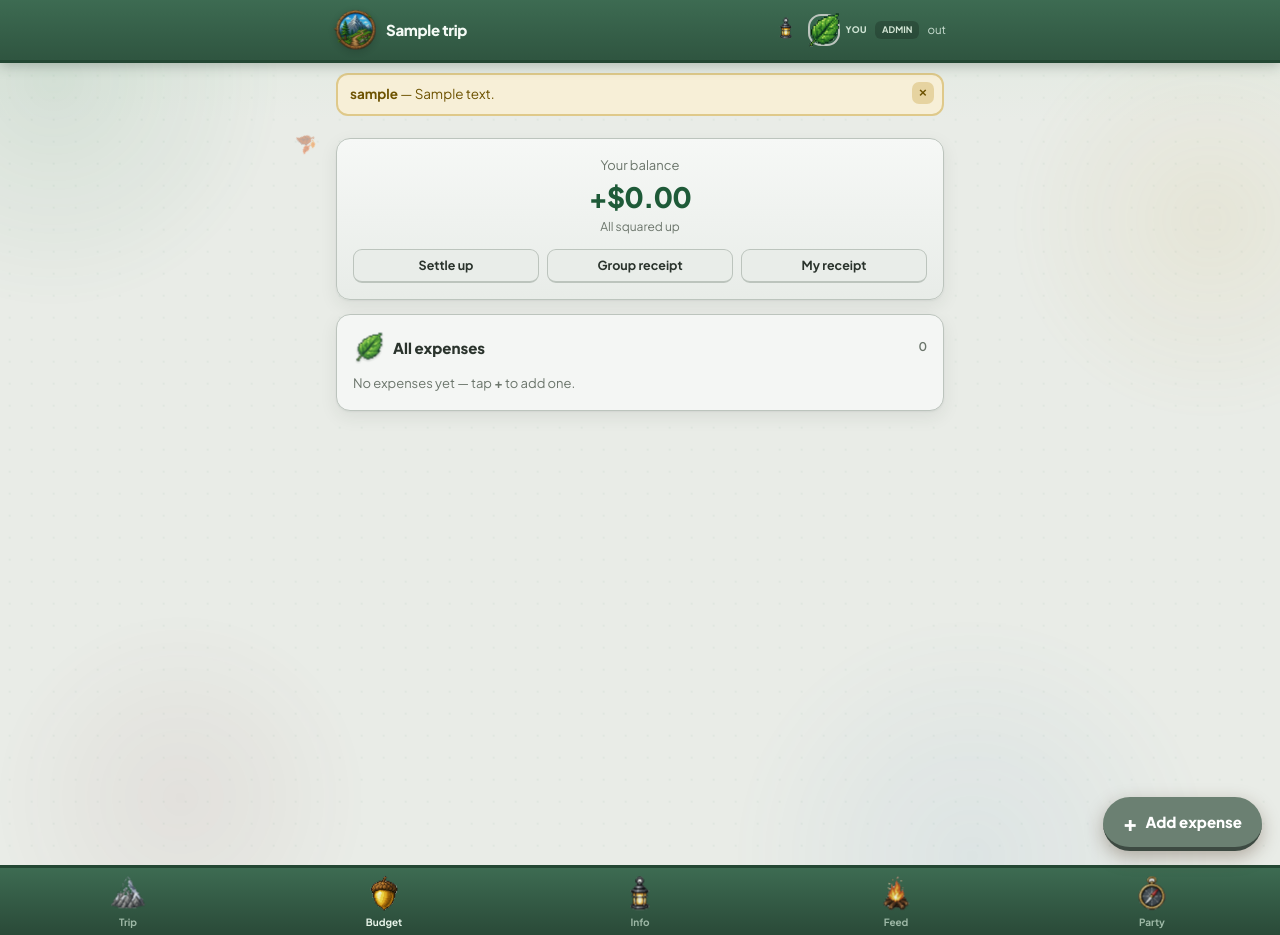
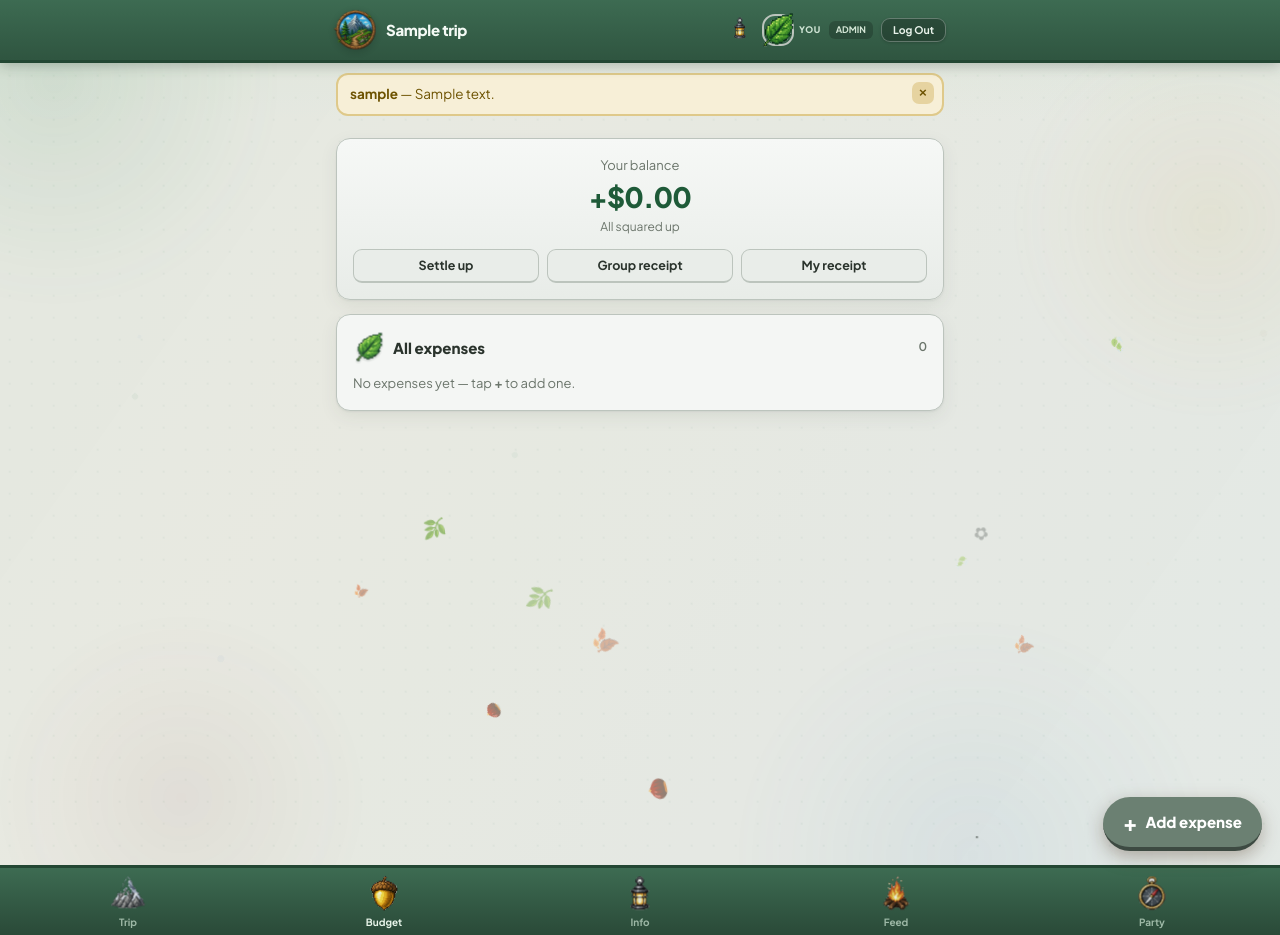
Before and after one commit to Malac-253/nsc-public-demos, a Django app: page /budget/ in a window 1280 px wide. Run offline with Django 5.2, Linux system fonts and the light colour scheme; a user stored in the database is signed in; tables that the repository leaves empty hold one stand-in row (values such as "Sample post"); data that the repository does not hold is empty.

Commit message:
s3 phote update

```diff
--- a/guiltali/guiltali/settings.py
+++ b/guiltali/guiltali/settings.py
@@ -115,7 +115,10 @@ if os.environ.get("AWS_STORAGE_BUCKET_NAME"):
     AWS_SECRET_ACCESS_KEY = os.environ.get("AWS_SECRET_ACCESS_KEY", "")
     AWS_S3_FILE_OVERWRITE = False
     AWS_DEFAULT_ACL = None
-    AWS_QUERYSTRING_AUTH = False
+    # Private bucket + time-limited signed URLs — only pages your app renders (after login)
+    # get working links; raw S3 object URLs return 403. Download/img/video still work.
+    AWS_QUERYSTRING_AUTH = True
+    AWS_QUERYSTRING_EXPIRE = int(os.environ.get("AWS_QUERYSTRING_EXPIRE", "86400"))  # 24h
     AWS_S3_OBJECT_PARAMETERS = {"CacheControl": "max-age=86400"}
     custom_domain = os.environ.get("AWS_S3_CUSTOM_DOMAIN")
     if custom_domain:
--- a/guiltali/templates/base.html
+++ b/guiltali/templates/base.html
@@ -41,6 +41,19 @@ body{
   animation:driftDots 34s linear infinite;
 }
 @keyframes driftDots{from{background-position:0 0,0 0}to{background-position:0 0,220px 220px}}
+/* slow color wash — very low opacity, shifts through meadow tones */
+body::after{content:"";position:fixed;inset:0;z-index:-2;pointer-events:none;
+  background:linear-gradient(125deg,
+    rgba(47,125,79,.07) 0%, rgba(201,164,65,.06) 28%,
+    rgba(63,127,191,.05) 55%, rgba(93,127,53,.06) 78%, rgba(47,125,79,.07) 100%);
+  background-size:240% 240%;
+  animation:colorWash 48s ease-in-out infinite;
+  mix-blend-mode:multiply;
+}
+@keyframes colorWash{
+  0%,100%{background-position:0% 40%;opacity:.55}
+  50%{background-position:100% 60%;opacity:.85}
+}
 /* soft drifting light blobs behind everything, purely decorative */
 body::before{content:"";position:fixed;inset:-10% -10%;z-index:-1;pointer-events:none;
   background:
@@ -48,7 +61,7 @@ body::before{content:"";position:fixed;inset:-10% -10%;z-index:-1;pointer-events
     radial-gradient(300px 300px at 85% 30%,rgba(201,164,65,.09),transparent 65%),
     radial-gradient(360px 360px at 70% 85%,rgba(63,127,191,.07),transparent 65%),
     radial-gradient(280px 280px at 20% 80%,rgba(122,46,53,.06),transparent 65%);
-  animation:blobDrift 26s ease-in-out infinite alternate;
+  animation:blobDrift 26s ease-in-out infinite alternate, blobTint 55s ease-in-out infinite;
   filter:blur(4px);
 }
 @keyframes blobDrift{
@@ -56,15 +69,23 @@ body::before{content:"";position:fixed;inset:-10% -10%;z-index:-1;pointer-events
   50%{transform:translate(2%,-3%) scale(1.06)}
   100%{transform:translate(-3%,2%) scale(1.02)}
 }
-/* drifting leaf/spore particles */
-.particle{position:fixed;z-index:-1;pointer-events:none;top:-40px;font-size:16px;
-  opacity:.5;animation-name:fallDrift;animation-timing-function:linear;animation-iteration-count:infinite}
+@keyframes blobTint{
+  0%,100%{filter:blur(4px) hue-rotate(0deg) saturate(1)}
+  33%{filter:blur(4px) hue-rotate(12deg) saturate(1.05)}
+  66%{filter:blur(4px) hue-rotate(-10deg) saturate(.98)}
+}
+/* drifting leaf/spore particles + soft dots */
+.particle,.particle-dot{position:fixed;z-index:-1;pointer-events:none;top:-40px}
+.particle{font-size:16px;opacity:.45;animation-name:fallDrift;
+  animation-timing-function:linear;animation-iteration-count:infinite}
+.particle-dot{border-radius:50%;animation-name:fallDrift;
+  animation-timing-function:linear;animation-iteration-count:infinite}
 @keyframes fallDrift{
   from{transform:translate(0,0) rotate(0deg)}
   to{transform:translate(var(--drift,40px),115vh) rotate(340deg)}
 }
 @media (prefers-reduced-motion:reduce){
-  body,body::before,.particle{animation:none !important}
+  body,body::before,body::after,.particle,.particle-dot{animation:none !important}
 }
 a{color:var(--green);text-decoration:none}
 main{max-width:640px;margin:0 auto;padding:16px 16px 40px;animation:pageIn .35s ease both}
@@ -92,6 +113,11 @@ header.app .inner{max-width:640px;margin:0 auto;display:flex;align-items:center;
 .role-chip{font-size:9px;font-family:var(--display);font-weight:700;text-transform:uppercase;
   padding:2px 7px;border-radius:6px;background:rgba(0,0,0,.2);color:#d4e6d6}
 .whoami a{color:#c8ddd0;font-size:11.5px}
+.logout-btn{appearance:none;border:1px solid rgba(255,255,255,.28);
+  background:rgba(0,0,0,.25);color:#e8f2ea;font-family:inherit;font-size:10.5px;font-weight:700;
+  padding:6px 11px;border-radius:9px;cursor:pointer;white-space:nowrap;line-height:1;
+  box-shadow:0 1px 3px rgba(0,0,0,.18);transition:background .15s ease,border-color .15s ease}
+.logout-btn:active{background:rgba(0,0,0,.4);border-color:rgba(255,255,255,.4)}
 
 /* ---------- announcements ---------- */
 .announce{max-width:640px;margin:10px auto 0;padding:0 16px}
@@ -254,7 +280,7 @@ nav.tabbar a.active img{transform:translateY(-2px) scale(1.15);filter:none;
         <span style="font-size:9px;font-weight:800;text-transform:uppercase;letter-spacing:.5px;color:#cfe4d4">You</span>
       </a>
       <span class="role-chip">{{ me.get_role_display }}</span>
-      <a href="{% url 'logout' %}" onclick="event.preventDefault();document.getElementById('logout-form').submit()">out</a>
+      <button type="button" class="logout-btn" data-snd="snap" onclick="document.getElementById('logout-form').submit()">Log Out</button>
       <form id="logout-form" method="post" action="{% url 'logout' %}" hidden>{% csrf_token %}</form>
     </div>
   </div>
@@ -390,17 +416,36 @@ function dismissNote(btn) {
 /* ------- drifting leaf/spore particles (decorative, respects reduced-motion) ------- */
 (function () {
   if (window.matchMedia && window.matchMedia("(prefers-reduced-motion: reduce)").matches) return;
-  const glyphs = ["🍃", "🌿", "🍂"];
-  for (let i = 0; i < 6; i++) {
+  const glyphs = ["🍃", "🌿", "🍂", "🌰", "✿", "·"];
+  const dotColors = [
+    "rgba(47,125,79,.14)", "rgba(201,164,65,.12)", "rgba(63,127,191,.10)",
+    "rgba(93,127,53,.13)", "rgba(196,122,61,.11)",
+  ];
+  function spawn(el, i, total) {
+    el.style.left = (Math.random() * 100) + "vw";
+    el.style.setProperty("--drift", (Math.random() * 100 - 50) + "px");
+    el.style.animationDuration = (14 + Math.random() * 18) + "s";
+    el.style.animationDelay = (-Math.random() * total * 2) + "s";
+  }
+  for (let i = 0; i < 16; i++) {
     const p = document.createElement("span");
     p.className = "particle";
     p.textContent = glyphs[i % glyphs.length];
-    p.style.left = (Math.random() * 100) + "vw";
-    p.style.setProperty("--drift", (Math.random() * 80 - 40) + "px");
-    p.style.animationDuration = (16 + Math.random() * 14) + "s";
-    p.style.animationDelay = (-Math.random() * 20) + "s";
-    p.style.fontSize = (12 + Math.random() * 10) + "px";
+    p.style.fontSize = (10 + Math.random() * 12) + "px";
+    p.style.opacity = (0.25 + Math.random() * 0.35).toFixed(2);
+    spawn(p, i, 16);
     document.body.appendChild(p);
+  }
+  for (let i = 0; i < 14; i++) {
+    const d = document.createElement("span");
+    d.className = "particle-dot";
+    const size = 3 + Math.random() * 5;
+    d.style.width = size + "px";
+    d.style.height = size + "px";
+    d.style.background = dotColors[i % dotColors.length];
+    d.style.opacity = (0.2 + Math.random() * 0.35).toFixed(2);
+    spawn(d, i, 14);
+    document.body.appendChild(d);
   }
 })();
 
```
Also changed, not shown: guiltali/render.yaml (+5 -3 lines).
